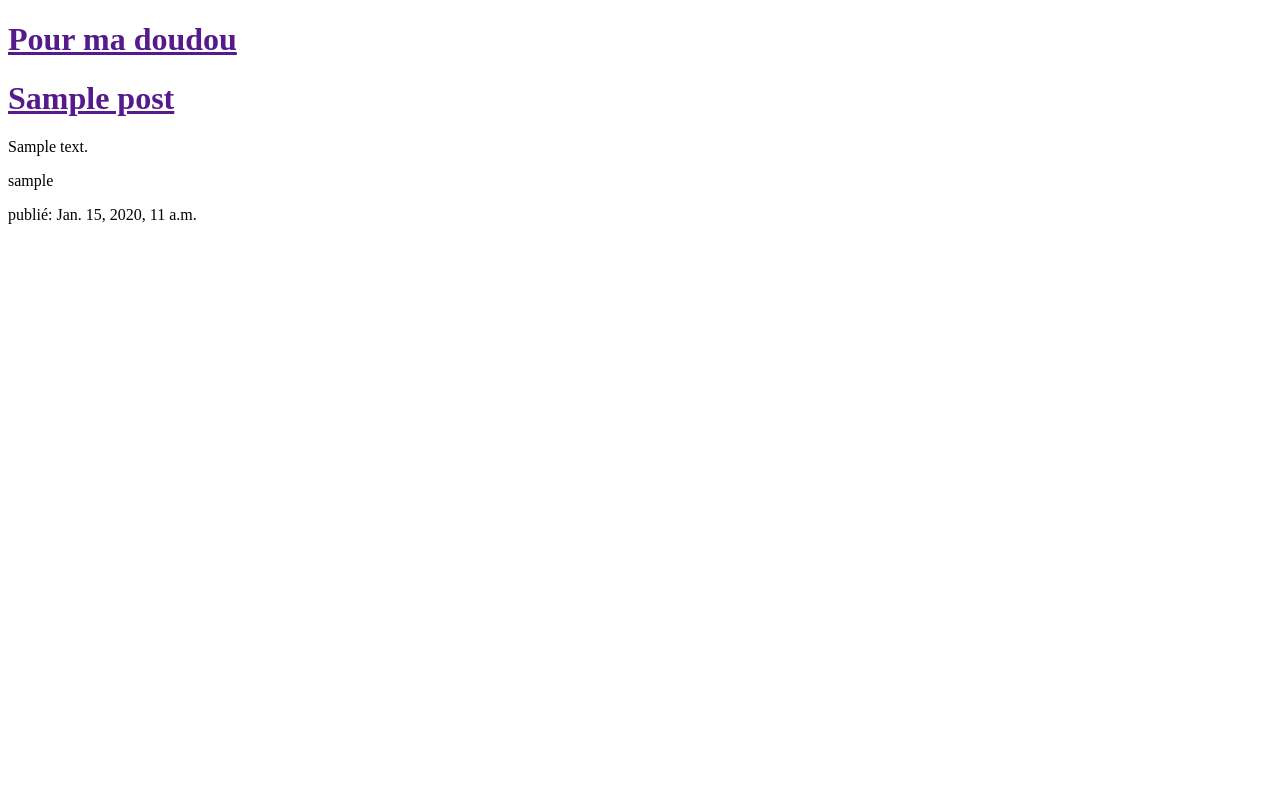
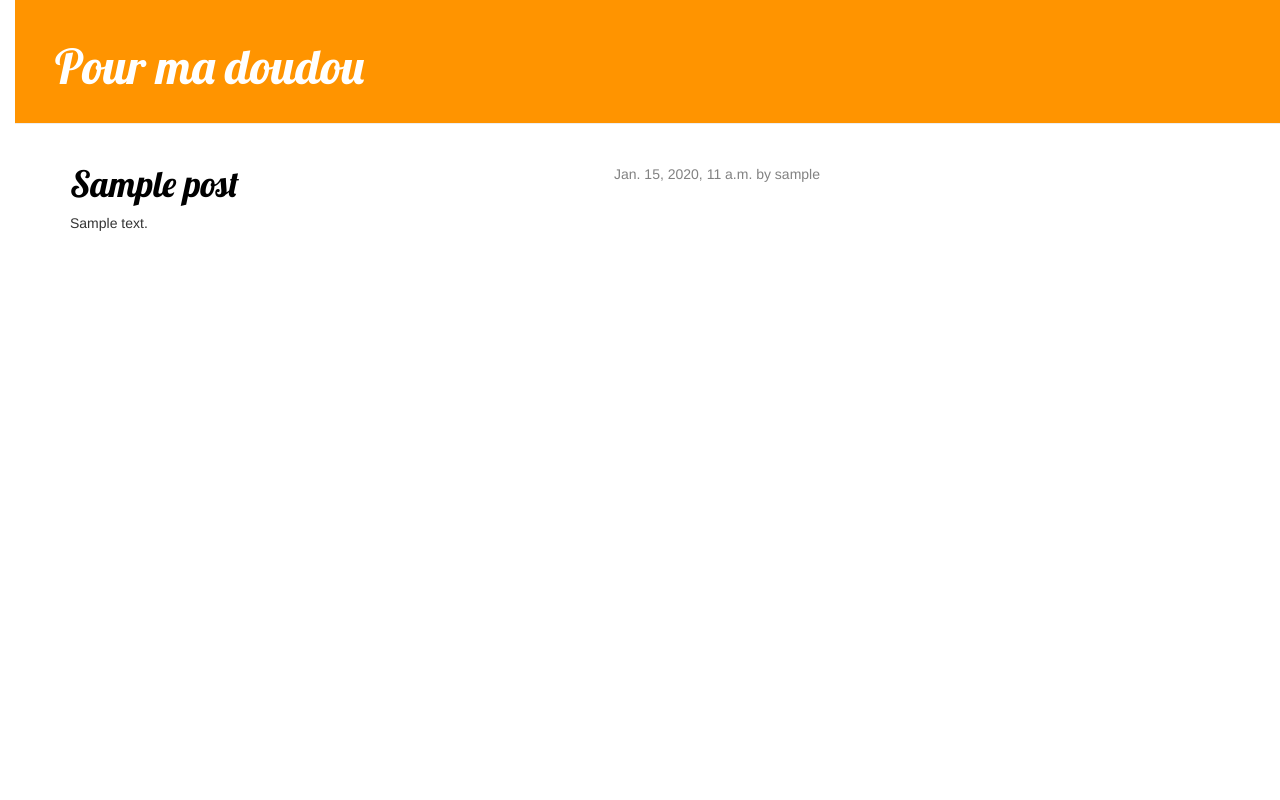
Before and after one commit to LucienBouletRoblin/my-first-restaurant-blog, a Django app: template polls/templates/polls/post_list.html in a window 1280 px wide. Run offline with Django 3.2, Linux system fonts and the light colour scheme; the template is opened without the code that fills it: values that come from a table or form of the project are taken from there, others are empty; tables that the repository leaves empty hold one stand-in row (values such as "Sample post"); some libraries are stand-ins or nearby versions.

Commit message:
Restaurant try, 6

```diff
--- /dev/null
+++ b/polls/static/css/polls.css
@@ -0,0 +1,55 @@
+h1 a {
+    color: #FCA205;
+     font-family: 'Lobster';
+}
+
+body {
+    padding-left: 15px;
+}
+.page-header {
+    background-color: #ff9400;
+    margin-top: 0;
+    padding: 20px 20px 20px 40px;
+}
+
+.page-header h1, .page-header h1 a, .page-header h1 a:visited, .page-header h1 a:active {
+    color: #ffffff;
+    font-size: 36pt;
+    text-decoration: none;
+}
+
+.content {
+    margin-left: 40px;
+}
+
+h1, h2, h3, h4 {
+    font-family: 'Lobster', cursive;
+}
+
+.date {
+    float: right;
+    color: #828282;
+}
+
+.save {
+    float: right;
+}
+
+.post-form textarea, .post-form input {
+    width: 100%;
+}
+
+.top-menu, .top-menu:hover, .top-menu:visited {
+    color: #ffffff;
+    float: right;
+    font-size: 26pt;
+    margin-right: 20px;
+}
+
+.post {
+    margin-bottom: 70px;
+}
+
+.post h1 a, .post h1 a:visited {
+    color: #000000;
+}
--- /dev/null
+++ b/polls/templates/polls/base.html
@@ -0,0 +1,29 @@
+{% load staticfiles %}
+
+<html lang="en">
+    <head>
+        <meta charset="UTF-8">
+        <title>Django blog</title>
+        <link rel="stylesheet" href="//maxcdn.bootstrapcdn.com/bootstrap/3.2.0/css/bootstrap.min.css">
+        <link rel="stylesheet" href="//maxcdn.bootstrapcdn.com/bootstrap/3.2.0/css/bootstrap-theme.min.css">
+        <link rel="stylesheet" href="{% static 'css/polls.css' %}">
+        <link href="https://fonts.googleapis.com/css?family=Lobster&subset=latin,latin-ext" rel="stylesheet" type="text/css">
+    </head>
+    <body>
+
+        <div class="page-header">
+            <h1><a href="">Pour ma doudou</a></h1>
+        </div>
+
+    <div class="content container">
+        <div class="row">
+            <div class="col-md-8">
+            {% block content %}
+            {% endblock %}
+            </div>
+        </div>
+    </div>
+</div>
+
+    </body>
+</html>
--- a/polls/templates/polls/post_list.html
+++ b/polls/templates/polls/post_list.html
@@ -1,22 +1,14 @@
-<!DOCTYPE html>
+{% extends 'polls/base.html' %}
 
-<html lang="en">
-    <head>
-        <meta charset="UTF-8">
-        <title>Django blog</title>
-    </head>
-    <body>
-        <div>
-            <h1><a href="">Pour ma doudou</a></h1>
-        </div>
-        {% for post in posts %}
-            <div>
-                <h1><a href="">{{ post.title }}</a></h1>
-                <p>{{ post.text }}</p>
-                <p>{{ post.author|linebreaksbr }}</p>
-                <p>publié: {{ post.published_date }}</p>
-            </div>
-        {% endfor %}
+{% block content %}
+                    {% for post in posts %}
+                        <div class="post">
+                            <div class="date">
+                                {{ post.published_date }} by {{ post.author }}
+                            </div>
+                            <h1><a href="">{{ post.title }}</a></h1>
 
-    </body>
-</html>
+                            <p>{{ post.text|linebreaksbr }}</p>
+                        </div>
+                    {% endfor %}
+{% endblock content %}
```
